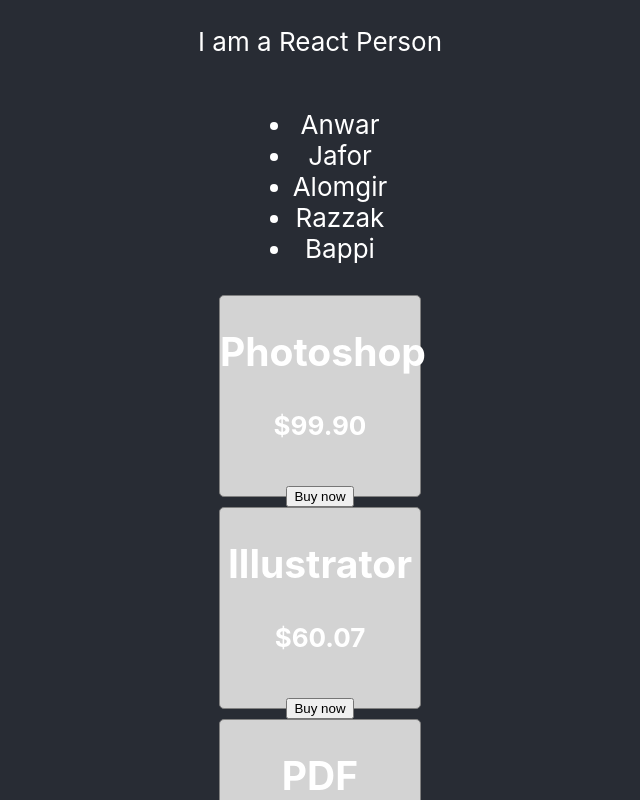
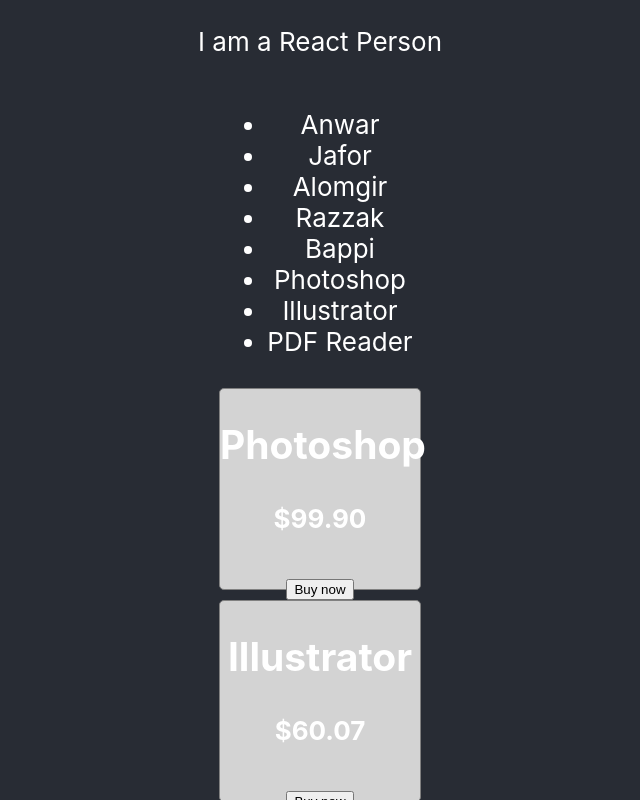
Before and after one commit to mdshahnewaz4767/react-core-concepts, a React (Create React App) app: page / in a window 1280 px wide. Shown: the top 800 px of the page, without its empty margins (320-960 px from the left). Built offline with nearby package versions, Linux system fonts and the light colour scheme.

Commit message:
simple update

```diff
--- a/src/App.js
+++ b/src/App.js
@@ -19,6 +19,9 @@
         <ul>
           {
             naiyoks.map(naiyok => <li key={naiyok.toString()}>{naiyok}</li>)
+          }
+          {
+            products.map(product => <li>{product.name}</li>)
           }
         </ul>
           {
```
